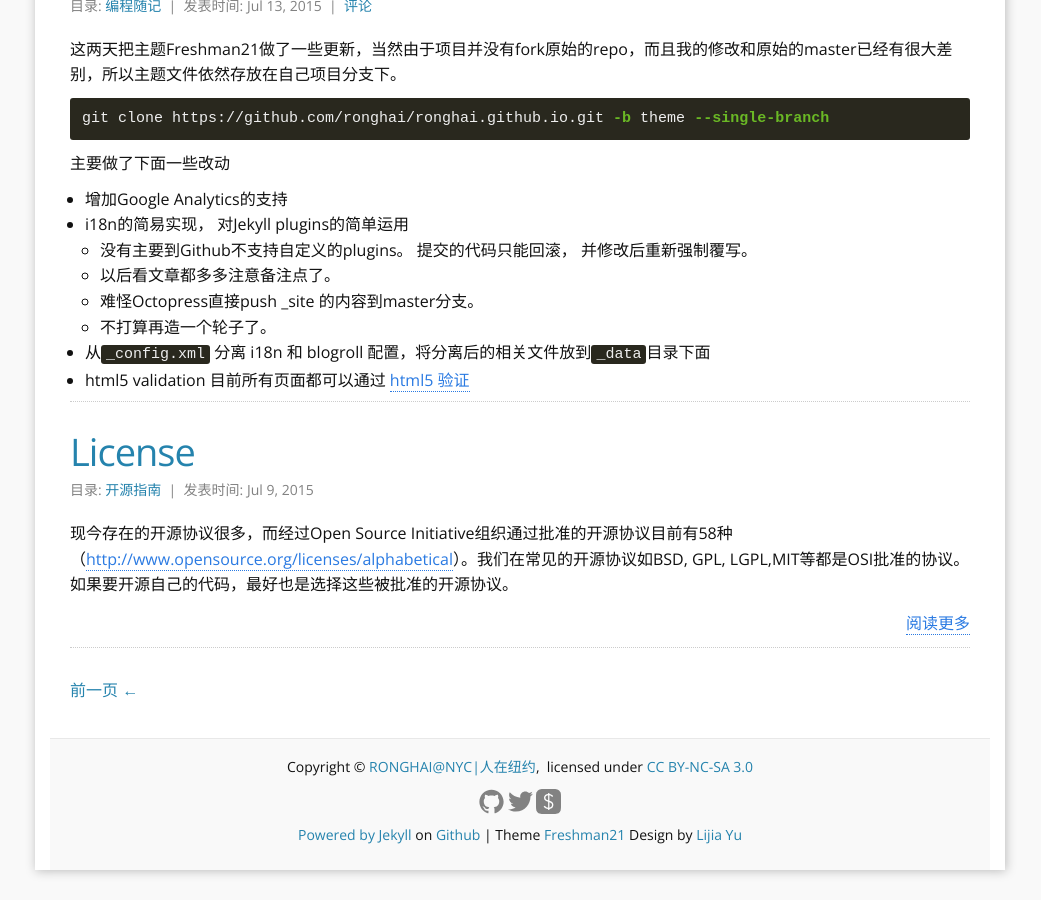
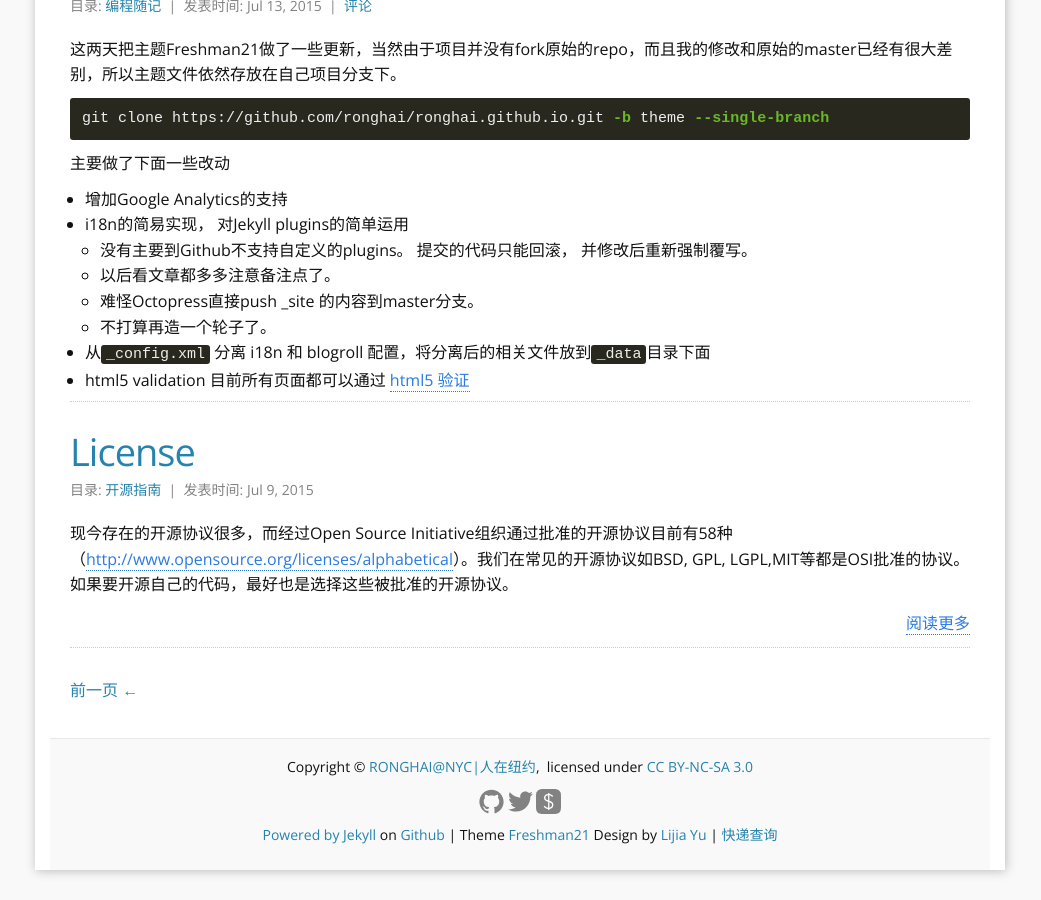
Before and after one commit to RONGHAI/RONGHAI.github.io, a Jekyll site: the page built from index.html, in a window 1280 px wide and 900 px high, scrolled down 1842 px. Shown: the whole window, without its empty margins (120-1161 px from the left). Built offline with Jekyll 4.4.1, drawn with Linux system fonts in a browser that asks for light colours; the list of posts is cut into pages by our own code.

Commit message:
Update footer.html
add <a href="https://m.kuaidi100.com/" target="_blank">快递查询</a>

```diff
--- a/_includes/footer.html
+++ b/_includes/footer.html
@@ -49,6 +49,7 @@
   <a href="https://github.com">Github</a>
   {% endif %}
   | Theme <a href="https://github.com/yulijia/freshman21/">Freshman21</a> Design by <a href="http://yulijia.net">Lijia Yu</a>
+  | <a href="https://m.kuaidi100.com/" target="_blank">快递查询</a>
 </footer>
 
 
```
